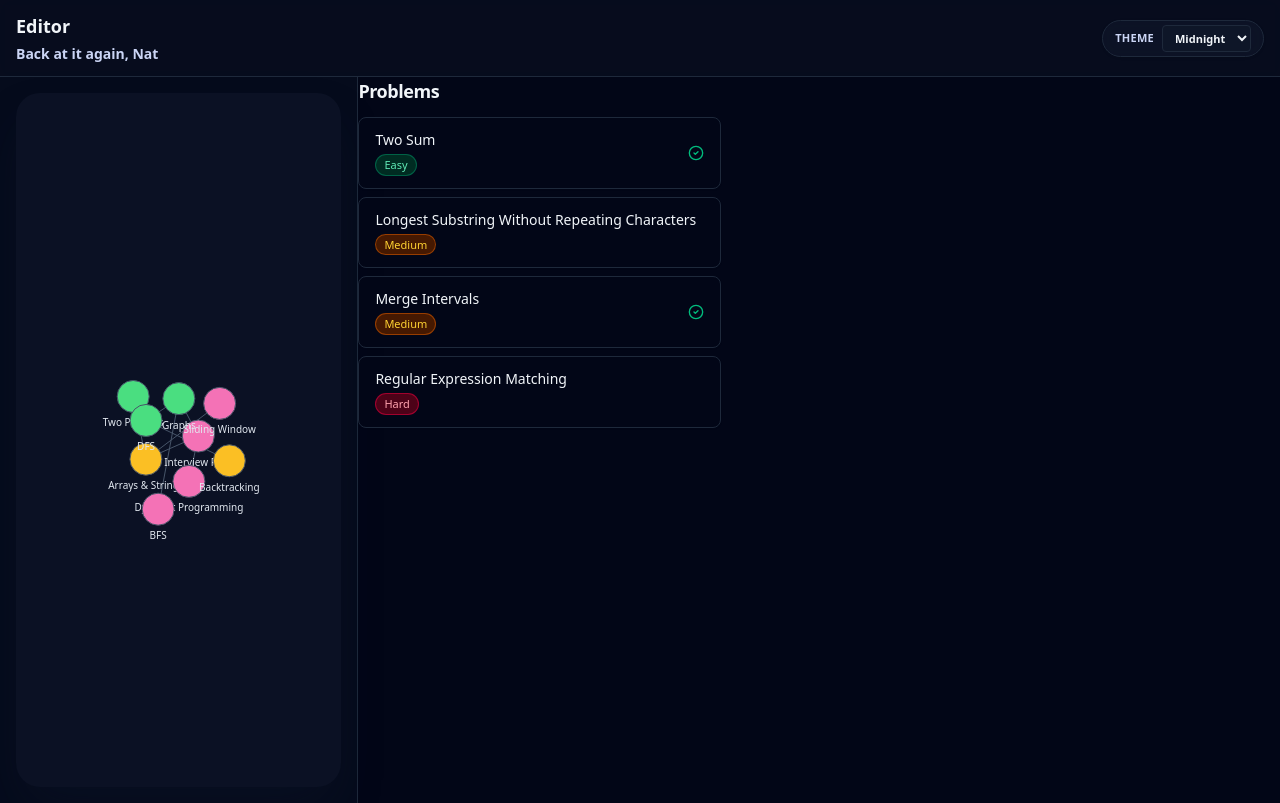
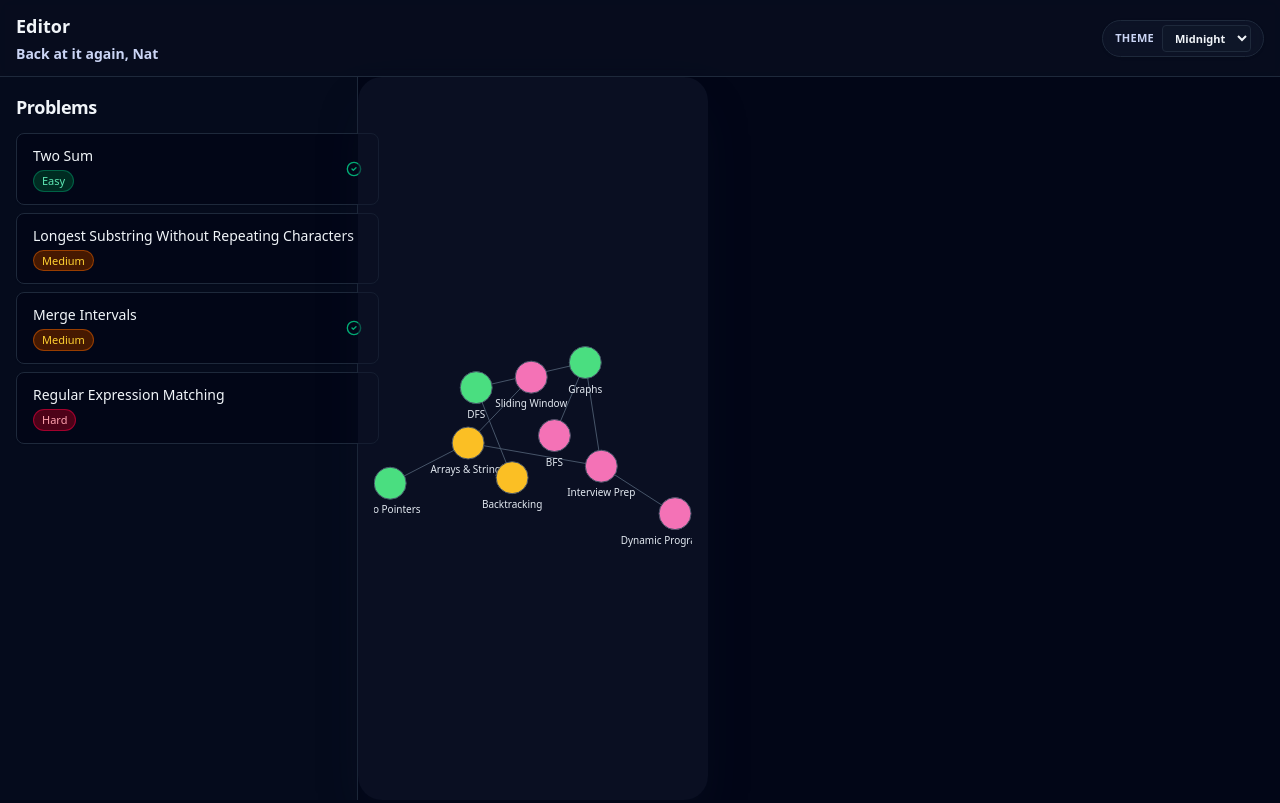
Before and after one commit to nat-leo/online-code-editor, a Next.js app in the folder code-editor/: page / in a window 1280 px wide. Built offline with nearby package versions, Linux system fonts and the light colour scheme.

Commit message:
put questions on the left sidebar and force graph on the right.

```diff
--- a/code-editor/app/page.tsx
+++ b/code-editor/app/page.tsx
@@ -48,11 +48,11 @@ export default function Home() {
 
       <div className="flex flex-1 min-h-0">
         <section className="lg:flex lg:w-[28%] min-w-[260px] max-w-md border-r border-border bg-card/30 p-4">
-          <ForceGraph />
+          <ProblemsList problems={problems} />
         </section>
 
         <section className="flex-1 flex flex-col lg:flex-row min-h-0">
-          <ProblemsList problems={problems} />
+          <ForceGraph />
         </section>
       </div>
     </div>
```
